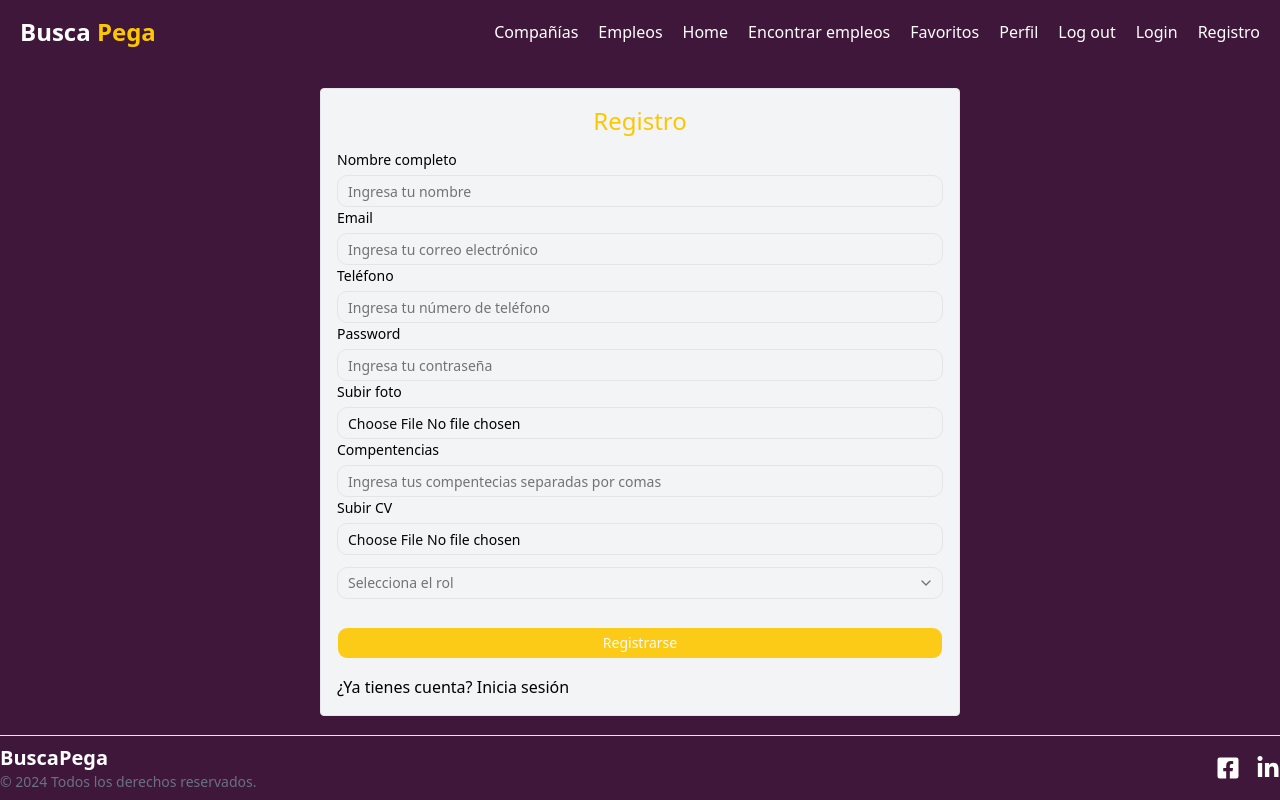
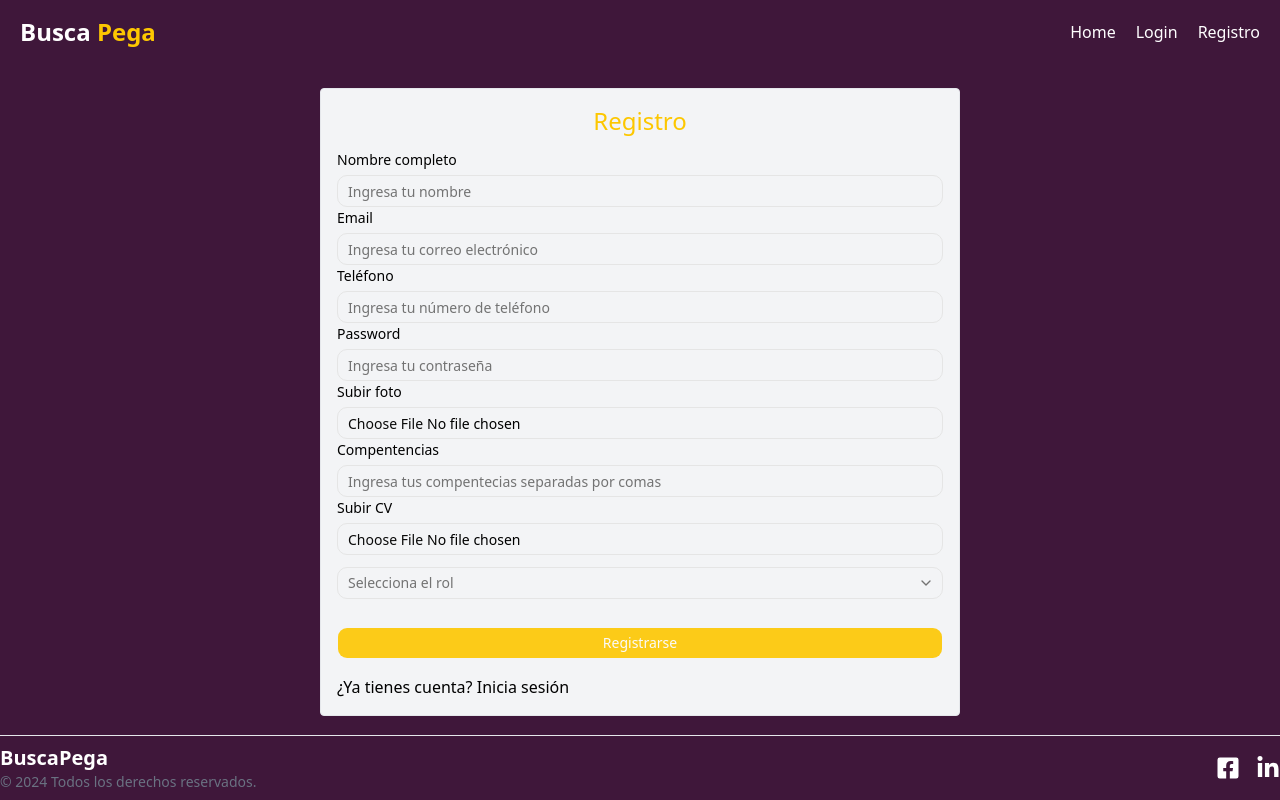
Before and after one commit to Cr1sti4n85/job-portal, a Next.js app in the folder apps/front/: page /register in a window 1280 px wide. Built offline with nearby package versions, Linux system fonts and the light colour scheme.

Commit message:
Add logout in front

```diff
--- a/apps/front/app/(auth)/register/page.tsx
+++ b/apps/front/app/(auth)/register/page.tsx
@@ -24,9 +24,9 @@ const Register = () => {
     profilePhoto: "",
   });
 
-  const [user, setUser] = useLocalStorage({
+  const [user, setUser] = useLocalStorage<LoggedUser | null>({
     key: "userData",
-    defaultValue: {} as LoggedUser,
+    defaultValue: null,
   });
 
   const [resume, setResume] = useState<Resume>({
@@ -37,7 +37,6 @@ const Register = () => {
   const handleSubmit = async (formData: FormData) => {
     const res = await RegisterUser(formData, profile, resume);
     if (res?.error) {
-      console.log({ res });
       toast.error(res.message);
     } else {
       router.push("/login");
--- a/apps/front/components/Navbar.tsx
+++ b/apps/front/components/Navbar.tsx
@@ -1,7 +1,24 @@
+"use client";
+import { LoggedUser } from "@/types/user";
+import { useLocalStorage } from "@mantine/hooks";
 import Link from "next/link";
-import React from "react";
+import { useRouter } from "next/navigation";
 
 const Navbar = () => {
+  const router = useRouter();
+  const [user, setUser] = useLocalStorage<LoggedUser | null>({
+    key: "userData",
+    defaultValue: null,
+  });
+
+  const logOut = async () => {
+    await fetch(`${process.env.NEXT_PUBLIC_API_URL}/auth`, {
+      cache: "no-cache",
+    });
+    setUser(null);
+    router.push("/login");
+  };
+
   return (
     <div className="text-white ">
       <div className="flex items-center justify-between px-5 mx-auto max-w-7xl h-16">
@@ -15,32 +32,49 @@ const Navbar = () => {
         <div>
           <ul className="flex font-medium items-center gap-5">
             <li className="hover:text-yellow-400 duration-300 cursor-pointer">
+              <Link href="/">Home</Link>
+            </li>
+            {user ? (
+              <>
+                {user.role === "recruiter" ? (
+                  <>
+                    <li className="hover:text-yellow-400 duration-300 cursor-pointer">
                       <Link href="dashboard/companies">Compañías</Link>
                     </li>
                     <li className="hover:text-yellow-400 duration-300 cursor-pointer">
                       <Link href="dashboard/empleos">Empleos</Link>
                     </li>
-            <li className="hover:text-yellow-400 duration-300 cursor-pointer">
-              <Link href="/">Home</Link>
-            </li>
+                  </>
+                ) : (
+                  <>
                     <li className="hover:text-yellow-400 duration-300 cursor-pointer">
                       <Link href="/find-jobs">Encontrar empleos</Link>
                     </li>
                     <li className="hover:text-yellow-400 duration-300 cursor-pointer">
                       <Link href="dashboard/favorites">Favoritos</Link>
                     </li>
+                  </>
+                )}
                 <li className="hover:text-yellow-400 duration-300 cursor-pointer">
                   <Link href="/profile">Perfil</Link>
                 </li>
-            <li className="hover:text-yellow-400 duration-300 cursor-pointer">
+                <li
+                  className="hover:text-yellow-400 duration-300 cursor-pointer"
+                  onClick={logOut}
+                >
                   Log out
                 </li>
+              </>
+            ) : (
+              <>
                 <li className="hover:text-yellow-400 duration-300 cursor-pointer">
                   <Link href="/login">Login</Link>
                 </li>
                 <li className="hover:text-yellow-400 duration-300 cursor-pointer">
                   <Link href="/register">Registro</Link>
                 </li>
+              </>
+            )}
           </ul>
         </div>
       </div>
```
Lines whose indentation alone changed are shown as unchanged.
